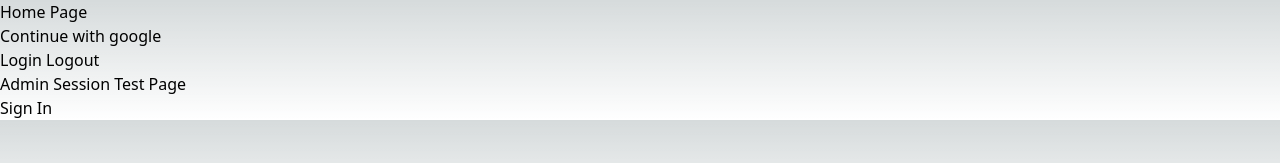
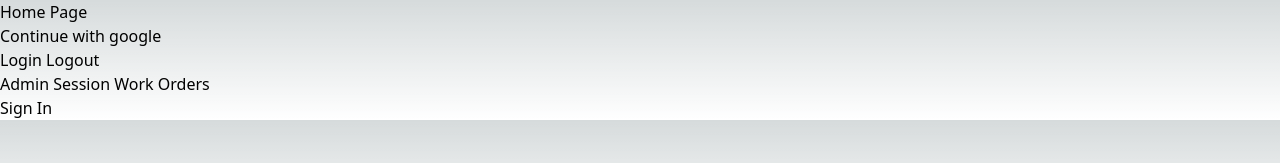
Before and after one commit to SahilMetal/PropertyManagementAutomator, a Next.js app: page / in a window 1280 px wide. Shown: the top 163 px of the page. Built offline with nearby package versions, Linux system fonts and the light colour scheme; no server answers.

Commit message:
fix: enable cors for deployed app

```diff
--- a/package.json
+++ b/package.json
@@ -25,6 +25,7 @@
     "@vitejs/plugin-react": "^4.3.1",
     "amazon-cognito-identity-js": "^6.3.12",
     "axios": "^1.7.2",
+    "cors": "^2.8.5",
     "dayjs": "^1.11.11",
     "dotenv": "^16.4.5",
     "express": "^4.19.2",
--- a/pages/api/workOrders.ts
+++ b/pages/api/workOrders.ts
@@ -1,4 +1,5 @@
 import { getAllWorkOrdersPropertyAndVendorIds, getPropertyNameByPropertyId, getVendorNameByVendorId } from "./services/utils/doorloop";
+
 
 const handleWorkOrders = async (_: any, res: any) => {
   try {
--- a/server.js
+++ b/server.js
@@ -1,11 +1,14 @@
 const express = require("express");
 const next = require("next");
 const axios = require("axios");
+const cors = require("cors");
 
 const dev = process.env.NODE_ENV !== "production"; // add node
 const app = next({ dev });
 const handle = app.getRequestHandler();
 const http = require("http");
+
+app.use(cors())
 
 app.prepare().then(async() => {
     const PORT = process.env.PORT;
--- a/src/app/page.tsx
+++ b/src/app/page.tsx
@@ -13,7 +13,7 @@ export default function Page () {
       </div>
       <a href="/admin">Admin </a>
       <a href="/api/auth/me">Session </a>
-      <a href="/testing">Test Page </a>
+      <a href="/work_orders">Work Orders </a>
       <UserSession />
     </>
   )
```
Also changed, not shown: 1 other file (tests, documents, lock files or other folders).
